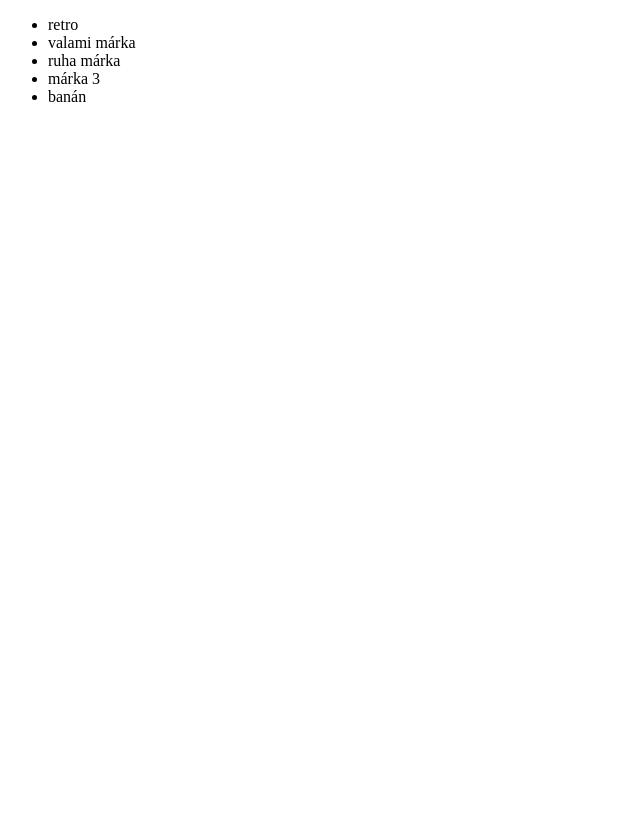
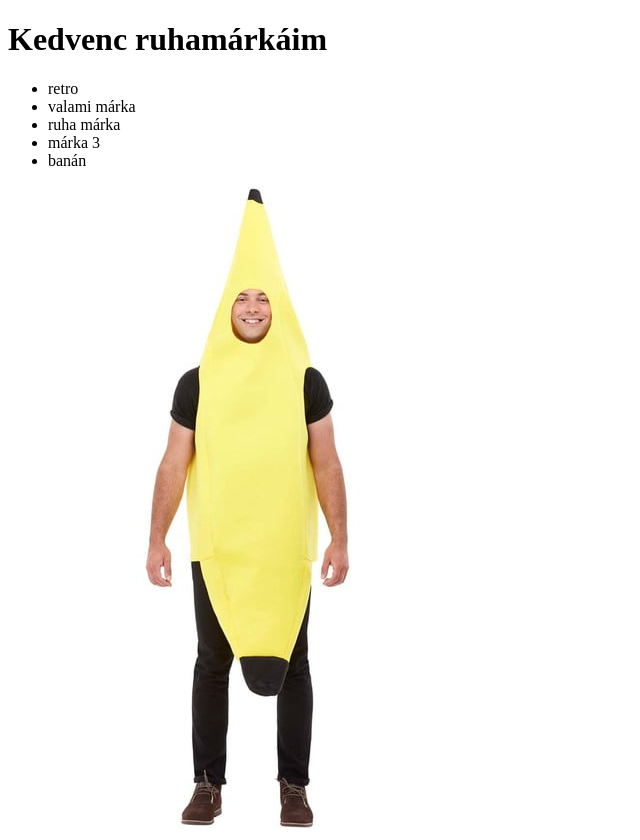
Before and after one commit to mlaci702/git_doga_web, a plain HTML site: page index.html in a window 1280 px wide. Shown: the whole page, without its empty margins (0-640 px from the left). Before the commit the page ends 800 px from the top, so only its background shows below. Drawn offline with Linux system fonts and the light colour scheme.

Commit message:
html kiegészítve

```diff
--- a/index.html
+++ b/index.html
@@ -4,8 +4,12 @@
     <meta charset="UTF-8">
     <meta name="viewport" content="width=device-width, initial-scale=1.0">
     <title>Document</title>
+    <link rel="stylesheet" href="style.css">
 </head>
 <body>
+    <h1>
+        Kedvenc ruhamárkáim
+    </h1>
     <ul>
         <li>
             retro
@@ -23,5 +27,6 @@
             banán
         </li>
     </ul>
+    <img src="ruha.jpg">
 </body>
 </html>
```
